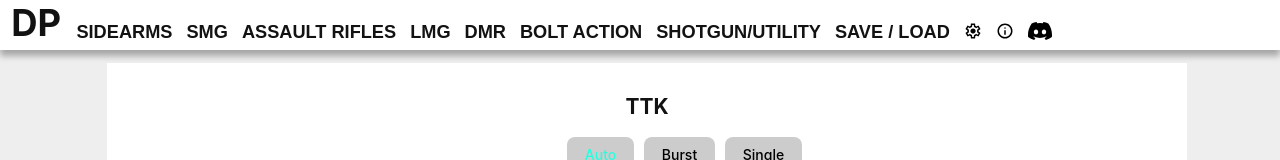
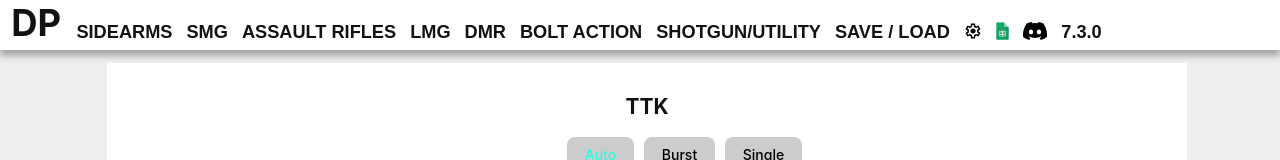
Before and after one commit to keipes/diceplz, a React (Vite) app: page / in a window 1280 px wide. Shown: the top 160 px of the page. Built offline with nearby package versions, Linux system fonts and the light colour scheme.

Commit message:
Move sheets link to nav bar

```diff
--- a/src/Components/Icons.tsx
+++ b/src/Components/Icons.tsx
@@ -11,7 +11,7 @@ import expandLessSvg from "../assets/icons/expand_less_FILL0_wght400_GRAD0_opsz2
 import discordMarkWhiteSvg from "../assets/icons/discord-mark-white.svg";
 import discordMarkBlackSvg from "../assets/icons/discord-mark-black.svg";
 import discordMarkBlueSvg from "../assets/icons/discord-mark-blue.svg";
-
+import googleSheetsLogoPng from "../assets/icons/Google_Sheets_logo_(2014-2020).svg.png";
 interface IconProps {
   alt?: string;
 }
@@ -49,3 +49,6 @@ export const DiscordMarkBlack: React.FC<IconProps> = (props) => (
 export const DiscordMarkBlue: React.FC<IconProps> = (props) => (
   <img src={discordMarkBlueSvg} alt={props.alt || "Discord Mark"} />
 );
+export const GoogleSheetsLogo: React.FC<IconProps> = (props) => (
+  <img src={googleSheetsLogoPng} alt={props.alt || "Google Sheets Logo"} />
+);
--- a/src/Components/Nav/TopNav.css
+++ b/src/Components/Nav/TopNav.css
@@ -10,6 +10,16 @@
   user-select: none;
   padding-top: 0.2rem;
   filter: drop-shadow(0px 6px 3px rgba(0, 0, 0, 0.3));
+}
+
+.nav-list {
+  margin: 0;
+  padding: 0;
+  list-style: none;
+  width: 100%;
+  height: auto;
+  display: flex;
+  align-items: flex-end;
 }
 
 .nav-title {
@@ -29,27 +39,12 @@
   color: var(--font-highlight);
 }
 
-ul.nav-list,
-li.nav-item {
+.nav-item {
+  position: relative;
+  width: auto;
   margin: 0;
   padding: 0;
-}
-li.nav-item {
   padding-bottom: 0.5rem;
-}
-
-.nav ul {
-  list-style: none;
-  width: 100%;
-
-  height: auto;
-  display: flex;
-  align-items: flex-end;
-}
-
-.nav li {
-  position: relative;
-  width: auto;
 }
 
 .nav-label {
@@ -64,14 +59,25 @@ li.nav-item {
   height: 1.5rem;
 }
 
+/* .nav-label-patch {
+  color: var(--battle-red);
+} */
+
+.nav-hover-highlight:hover {
+  color: var(--font-highlight);
+}
+
 .nav-label .material-symbols-outlined {
   line-height: 4rem;
   font-size: 1.8rem;
 }
 
-.nav li:hover .nav-label {
+/* .nav-label:hover {
   color: var(--font-highlight);
-}
+} */
+/* .nav li:hover .nav-label {
+  color: var(--font-highlight);
+} */
 
 .weapon-select-dropdown-container {
   opacity: 0;
--- a/src/Components/Nav/TopNav.tsx
+++ b/src/Components/Nav/TopNav.tsx
@@ -19,6 +19,7 @@ import {
   DiscordMarkWhite,
   DiscordMarkBlack,
   DiscordMarkBlue,
+  GoogleSheetsLogo,
 } from "../Icons";
 import { WeaponConfig } from "../../Data/WeaponConfiguration";
 import { ThemeContext } from "../App";
@@ -77,7 +78,9 @@ function TopNav(props: NavProps) {
     }
     weaponSelectDropdowns.push(
       <li className="nav-item" key={category}>
-        <div className="nav-label">{category.toUpperCase()}</div>
+        <div className="nav-label nav-hover-highlight">
+          {category.toUpperCase()}
+        </div>
         <div className="weapon-select-dropdown-container">
           <div className="weapon-select-dropdown">
             <div
@@ -204,7 +207,9 @@ function TopNav(props: NavProps) {
   }
   weaponSelectDropdowns.push(
     <li className="nav-item " key="save load">
-      <div className="nav-label select-save-load">SAVE / LOAD</div>
+      <div className="nav-label select-save-load nav-hover-highlight">
+        SAVE / LOAD
+      </div>
       <div className="weapon-select-dropdown-container">
         <div className="weapon-select-dropdown">
           <div
@@ -338,37 +343,20 @@ function TopNav(props: NavProps) {
     </li>
   );
 
+  // google sheets link
   weaponSelectDropdowns.push(
-    <li className="nav-item" key="info">
+    <li className="nav-item" key="asdasd">
       <div className="nav-label">
-        {" "}
-        <span className={"nav-icon svg-white svg-hover-blue"}>
-          <InfoIcon alt="info" />
-        </span>
-        {/* <img
-          className={"nav-icon svg-white svg-hover-blue"}
-          src={infoSvg}
-          alt="info"
-        /> */}
-      </div>
-      <div className="weapon-select-dropdown-container">
-        <div className="weapon-select-dropdown">
-          <div className="weapon-select-items-container-settings">
-            <div className="disclosure">
-              <p>
-                Weapon stats are from{" "}
-                <a href="https://docs.google.com/spreadsheets/d/1jNUxS27k9Qsx6SlnqBRV7eM92kp6_KYWQs_2rTBbRdg">
-                  Sorrow's Scribbles
-                </a>{" "}
-                as of patch 7.3.0
-              </p>
-            </div>
-          </div>
-        </div>
+        <a href="https://docs.google.com/spreadsheets/d/1jNUxS27k9Qsx6SlnqBRV7eM92kp6_KYWQs_2rTBbRdg">
+          <span className="nav-icon">
+            <GoogleSheetsLogo />
+          </span>
+        </a>
       </div>
     </li>
   );
 
+  // discord link
   weaponSelectDropdowns.push(
     <li className="nav-item" key="asdasd">
       <div className="nav-label">
@@ -385,6 +373,12 @@ function TopNav(props: NavProps) {
           </span>
         </a>
       </div>
+    </li>
+  );
+  // patch label
+  weaponSelectDropdowns.push(
+    <li className="nav-item">
+      <div className="nav-label nav-label-patch">7.3.0</div>
     </li>
   );
   return (
```
Also changed, not shown: src/assets/icons/Google_Sheets_logo_(2014-2020).svg.png (added).
